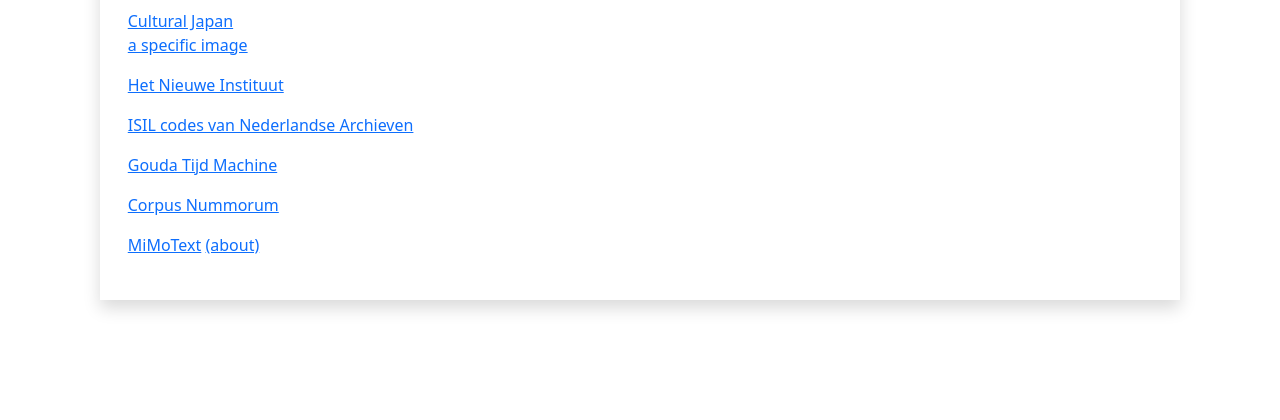
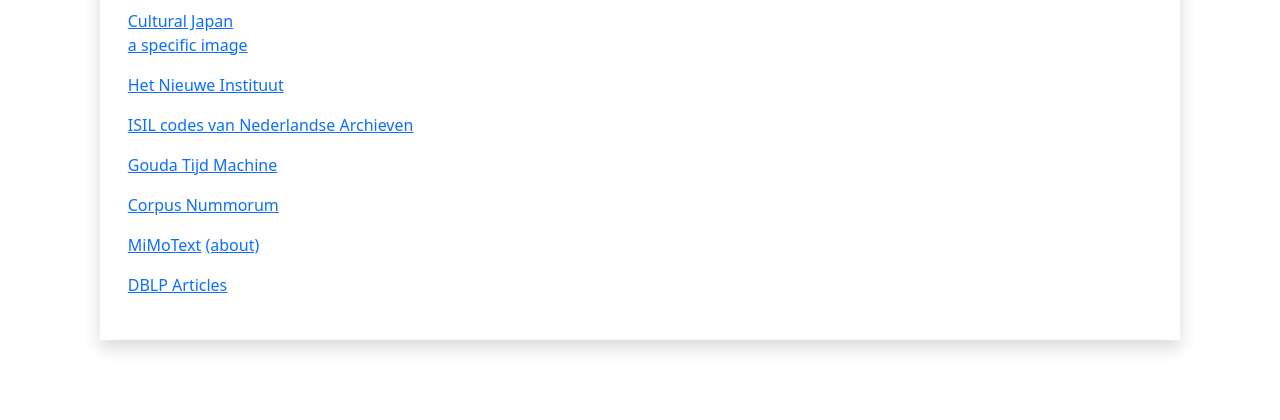
Before and after one commit to epoz/shmarql, a FastAPI app: template src/templates/choose_endpoint.html in a window 1280 px wide. Shown: the part 1213-1633 px from the top of the page. Before the commit the page ends 1525 px from the top, so only its background shows below. Run offline with FastAPI, Linux system fonts and the light colour scheme; the template is opened without the code that fills it, so the values that code supplies are empty; some libraries are stand-ins or nearby versions.

Commit message:
Add DBLP

```diff
--- a/src/templates/choose_endpoint.html
+++ b/src/templates/choose_endpoint.html
@@ -62,6 +62,7 @@
 
         <p><a href="?e=https://query.mimotext.uni-trier.de/proxy/wdqs/bigdata/namespace/wdq/sparql&s=<http%3A//data.mimotext.uni-trier.de/entity/Q1017>">MiMoText</a> <a href="https://mimotext.github.io/MiMoTextBase_Tutorial/aboutMiMoTextBase.html">(about)</a></p>
 
+        <p><a href="?e=https://dblp-kg.ltdemos.informatik.uni-hamburg.de/sparql&o=%3Chttps://dblp.org/rdf/schema%23Article%3E">DBLP Articles</a></p>
 
     </div>
 
```
